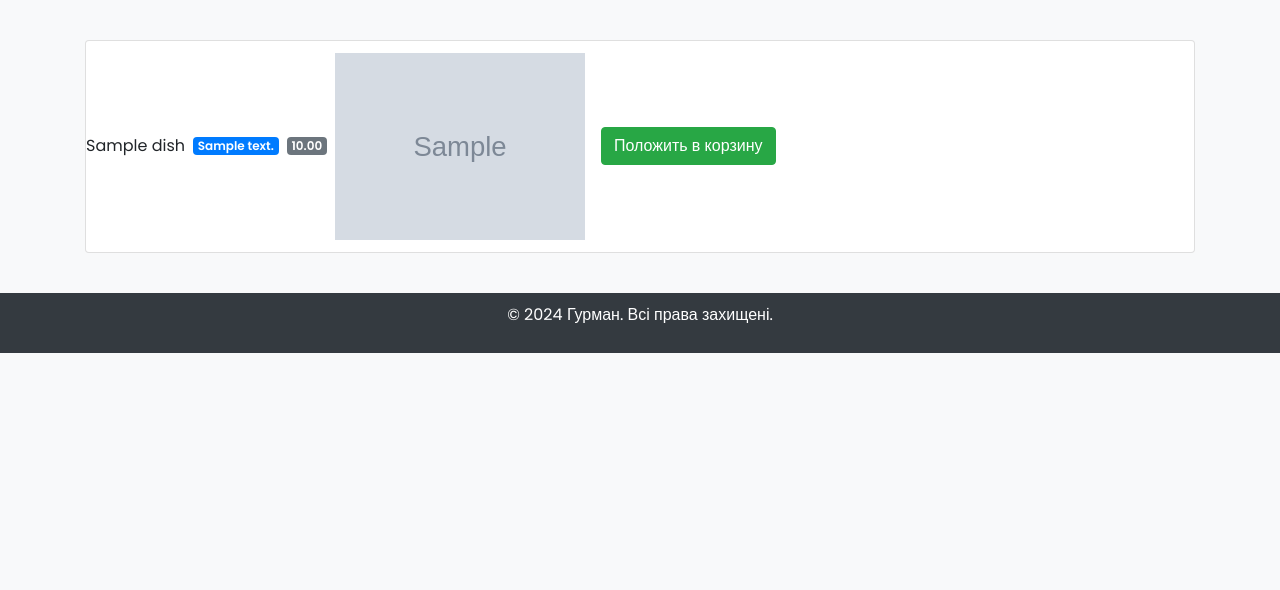
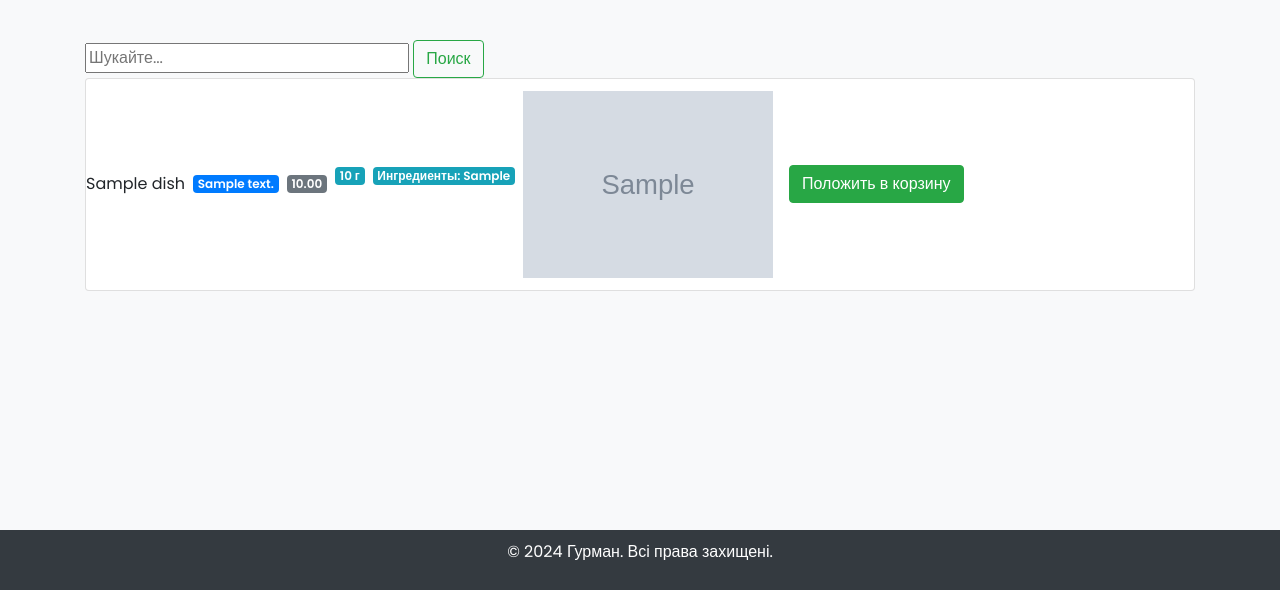
Before and after one commit to Luciffo/restaurant_app, a Django app: page / in a window 1280 px wide. Shown: the part 210-800 px from the top of the page. Run offline with Django 5.2, Linux system fonts and the light colour scheme; tables that the repository leaves empty hold one stand-in row (values such as "Sample post"); grey boxes marked "Sample" are stand-in pictures; some libraries are stand-ins or nearby versions.

Commit message:
add more

```diff
--- a/core/settings.py
+++ b/core/settings.py
@@ -126,3 +126,6 @@ DEFAULT_AUTO_FIELD = 'django.db.models.BigAutoField'
 
 MEDIA_URL = "/media/"
 MEDIA_ROOT = os.path.join(BASE_DIR, "media")
+
+LOGIN_REDIRECT_URL = "menu-list"
+LOGOUT_REDIRECT_URL = "logout"
--- a/core/urls.py
+++ b/core/urls.py
@@ -7,6 +7,6 @@ from django.conf import settings
 urlpatterns = [
     path('admin/', admin.site.urls),
     path('', include('restaurant.urls')),
-    path('accounts/', include('django.contrib.auth.urls')),  # URL-ы для аутентификации
+    # path('accounts/', include('django.contrib.auth.urls')),  # URL-ы для аутентификации
     path('register/', views.register, name='register'),
 ]   + static(settings.MEDIA_URL, document_root=settings.MEDIA_ROOT)
--- a/restaurant/models.py
+++ b/restaurant/models.py
@@ -14,6 +14,7 @@ class Dish(models.Model):
     price = models.DecimalField(max_digits=6, decimal_places=2)
     weight = models.PositiveIntegerField()  # Вес в граммах
     image = models.ImageField(upload_to='dishes/')
+    ingredients = models.TextField(blank=True, null=True)
 
     def __str__(self):
         return self.name
--- a/restaurant/urls.py
+++ b/restaurant/urls.py
@@ -11,4 +11,6 @@ urlpatterns = [
     path('orders/', views.order_history, name='order_history'),
     path('cart/update/', views.update_cart, name='update_cart'),
     path('orders/repeat/<int:order_id>/', views.repeat_order, name='repeat_order'),
+    path("login/", views.CustomLoginView.as_view(), name="login"),
+    path("logout/", views.CustomLogoutView.as_view(), name="logout"),
 ]
--- a/restaurant/views.py
+++ b/restaurant/views.py
@@ -4,13 +4,21 @@ from django.views.generic import ListView
 from django.contrib.auth.decorators import login_required
 from django.contrib.auth.forms import UserCreationForm
 from django.http import HttpResponseRedirect
+from django.db.models import Q
+from django.contrib.auth.views import LogoutView, LoginView
 
 def home(request):
     return render(request, 'restaurant/home.html')
 
 def menu_list(request):
-    items = MenuItem.objects.all()
-    return render(request, 'restaurant/menu_list.html')
+    query = request.GET.get('search')  # Получаем поисковый запрос из GET-параметра
+    if query:
+        # Ищем блюда, название которых содержит поисковый запрос (без учета регистра)
+        items = MenuItem.objects.filter(Q(name__icontains=query))
+    else:
+        # Если запрос пуст, показываем все блюда
+        items = MenuItem.objects.all()
+    return render(request, 'restaurant/menu_list.html', {'dishes': items})
 
 def menu_detail(request, id):
     item = get_object_or_404(MenuItem, id=id)
@@ -18,8 +26,16 @@ def menu_detail(request, id):
 
 class DishListView(ListView):
     model = Dish
-    context_object_name = "dishes"
     template_name = "restaurant/menu_list.html"
+
+    def get_queryset(self): # новый
+        query= self.request.GET.get('q')
+        if not query:
+            query = ''
+        object_list = Dish.objects.filter(
+            Q(name__icontains=query)
+        )
+        return object_list
 
 @login_required
 def add_to_cart(request, dish_id):
@@ -139,3 +155,11 @@ def repeat_order(request, order_id):
 
     # Перенаправляем на страницу оформления заказа
     return redirect('view_cart')
+
+class CustomLoginView(LoginView):
+    template_name = "registration/login.html"
+    redirect_authenticated_user = True
+
+
+class CustomLogoutView(LogoutView):
+    next_page = "login"
--- a/templates/base.html
+++ b/templates/base.html
@@ -8,6 +8,15 @@
     <link rel="stylesheet" href="https://fonts.googleapis.com/css2?family=Poppins:wght@400;600&display=swap">
     <link rel="stylesheet" href="https://stackpath.bootstrapcdn.com/bootstrap/4.5.2/css/bootstrap.min.css">
     <style>
+        .fixed-footer {
+    position: fixed;
+    bottom: 0;
+    left: 0;
+    width: 100%;;
+    padding: 10px;
+    text-align: center;
+}
+
         body {
             font-family: 'Poppins', sans-serif;
             background-color: #f8f9fa;
@@ -62,7 +71,7 @@
     <!-- Навигационная панель -->
     <nav class="navbar navbar-expand-lg navbar-dark">
         <div class="container">
-            <a class="navbar-brand" href="#">Гурман</a>
+            <a class="navbar-brand" href="{% url 'menu_list' %}">Гурман</a>
             <button class="navbar-toggler" type="button" data-toggle="collapse" data-target="#navbarNav" aria-controls="navbarNav" aria-expanded="false" aria-label="Toggle navigation">
                 <span class="navbar-toggler-icon"></span>
             </button>
@@ -97,7 +106,8 @@
     </div>
 
     <!-- Футер -->
-    <footer>
+    <footer class='fixed-footer'>
+
         <p>&copy; 2024 Гурман. Всі права захищені.</p>
     </footer>
 
--- a/templates/restaurant/menu_list.html
+++ b/templates/restaurant/menu_list.html
@@ -2,22 +2,33 @@
 
 {% block content %}
 <div class="container-fluid mt-3 px-0">
+
+    <!-- Форма поиска -->
+    <form action="{% url 'menu_list' %}" method="get">
+        <input name="q" type="text" placeholder="Шукайте...">
+        <button class="btn btn-outline-success my-2 my-sm-0" type="submit">Поиск</button>
+      </form>
+
+    <!-- Список блюд -->
+    {% if object_list %}
     <ul class="list-group" style="padding-left: 0; margin-left: 0;">
-        {% for dish in dishes %}
-
+        {% for dish in object_list %}
         <li class="list-group-item d-flex justify-content-between align-items-center" style="padding-left: 0;">
             <div class="w-100 d-flex justify-content-start align-items-center">
                 <span>{{ dish.name }}</span>
                 <span class="badge badge-primary ml-2">{{ dish.description }}</span>
                 <span class="badge badge-secondary ml-2">{{ dish.price }}</span>
+                <p class="badge badge-info ml-2">{{ dish.weight }} г</p> <!-- Вывод веса продукта -->
+                <p  class="badge badge-info ml-2"><strong>Ингредиенты:</strong> {{ dish.ingredients }}</p> <!-- Вывод ингредиентов -->
                 <img src="{{ dish.image.url }}" alt="Изображение" style="max-width: 250px;" class="ml-2">
                 <!-- Кнопка для добавления в корзину -->
                 <a href="{% url 'add_to_cart' dish.id %}" class="btn btn-success ml-3">Положить в корзину</a>
             </div>
         </li>
-        {% empty %}
-        <li class="list-group-item" style="padding-left: 0;">Блюд не найдено.</li>
         {% endfor %}
     </ul>
+    {% else %}
+    <p>Блюд не найдено.</p>
+    {% endif %}
 </div>
 {% endblock %}
```
Also changed, not shown: media/dishes/Teplyi-salat-z-telyatynou-i-vyshneu_siteWebUkr.jpg (added), media/dishes/images.jfif (added), restaurant/migrations/0005_dish_ingredients.py (added).
